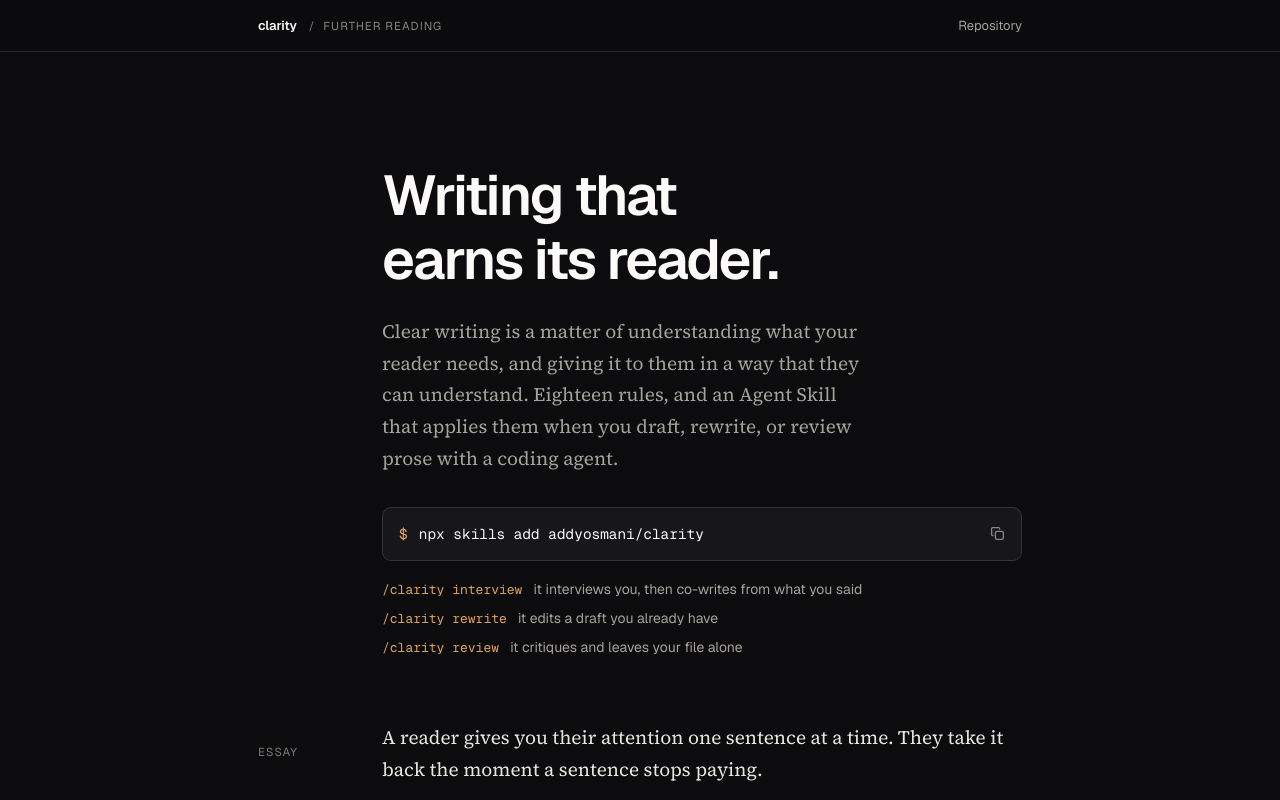
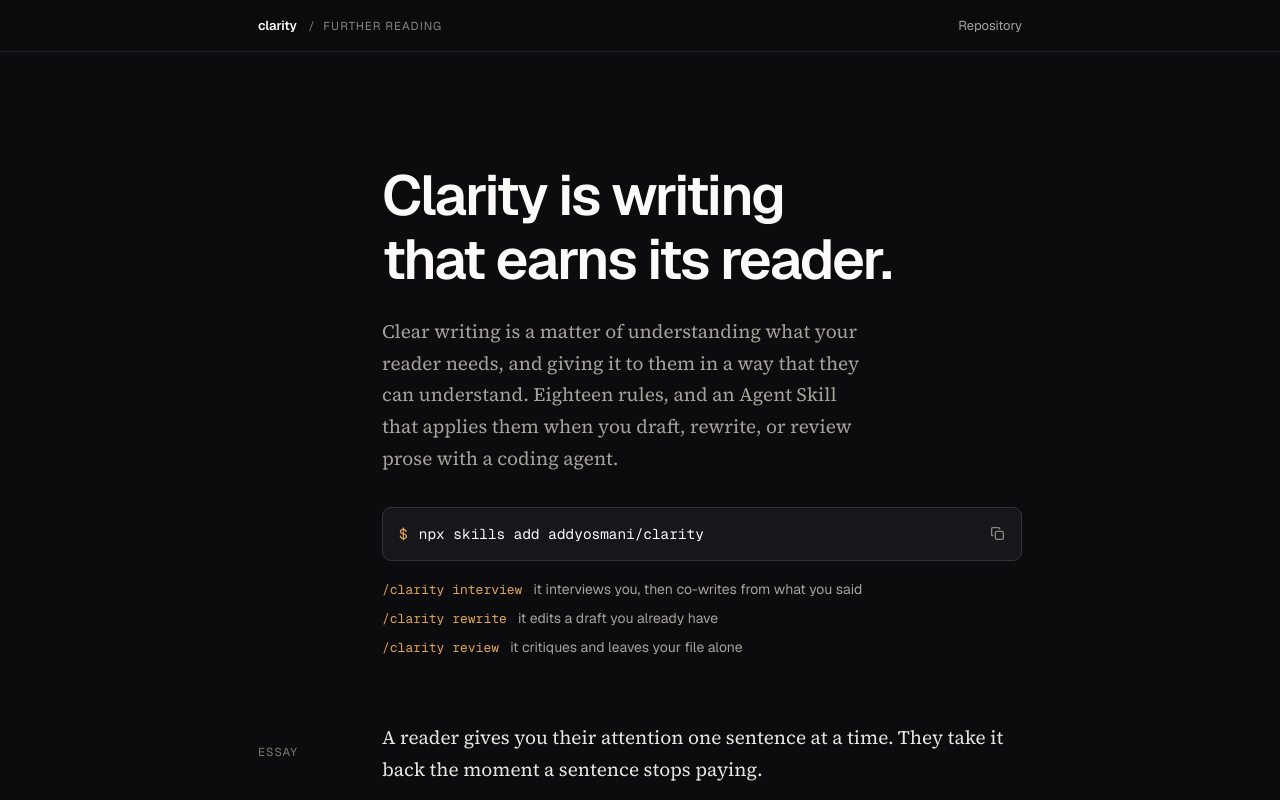
Before and after one commit to addyosmani/clarity, an Astro site in the folder site/: page / in a window 1280 px wide. Shown: the top 800 px of the page. Built offline with nearby package versions, Linux system fonts and the light colour scheme; Astro itself is replaced by a stand-in of ours.

Commit message:
[astro] Revise heading

```diff
--- a/site/src/pages/index.astro
+++ b/site/src/pages/index.astro
@@ -17,7 +17,7 @@ import { essay, sections, further } from '../data/rules';
     <section class="sheet masthead">
       <div class="row">
         <div class="col">
-          <h1>Writing that earns its reader.</h1>
+          <h1>Clarity is writing that earns its reader.</h1>
           <p class="lede">
             Clear writing is a matter of understanding what your reader needs, and giving it to
             them in a way that they can understand. Eighteen rules, and an Agent Skill that
```
